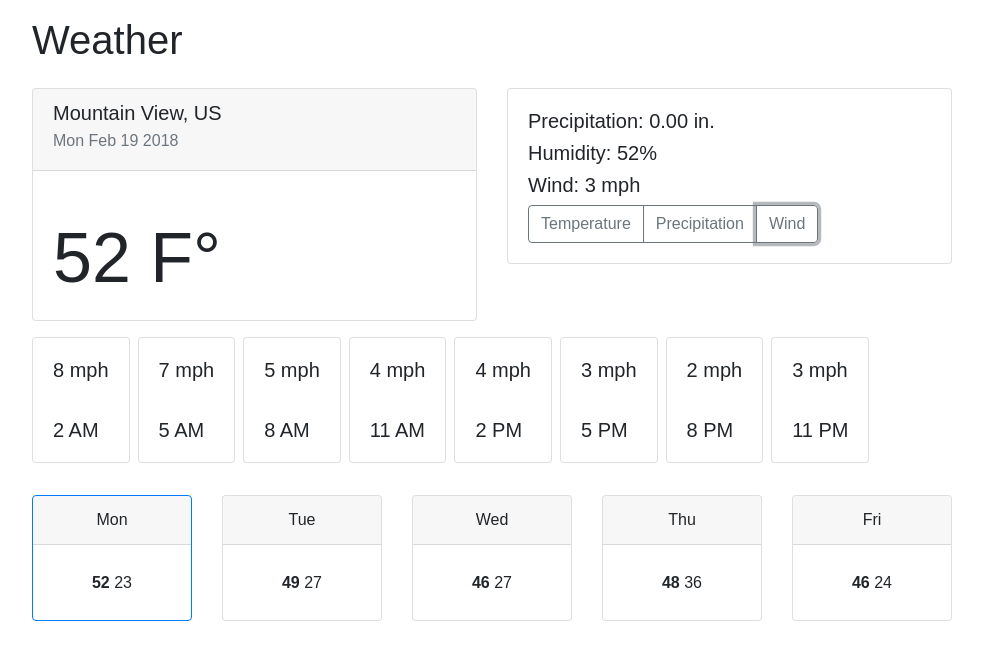
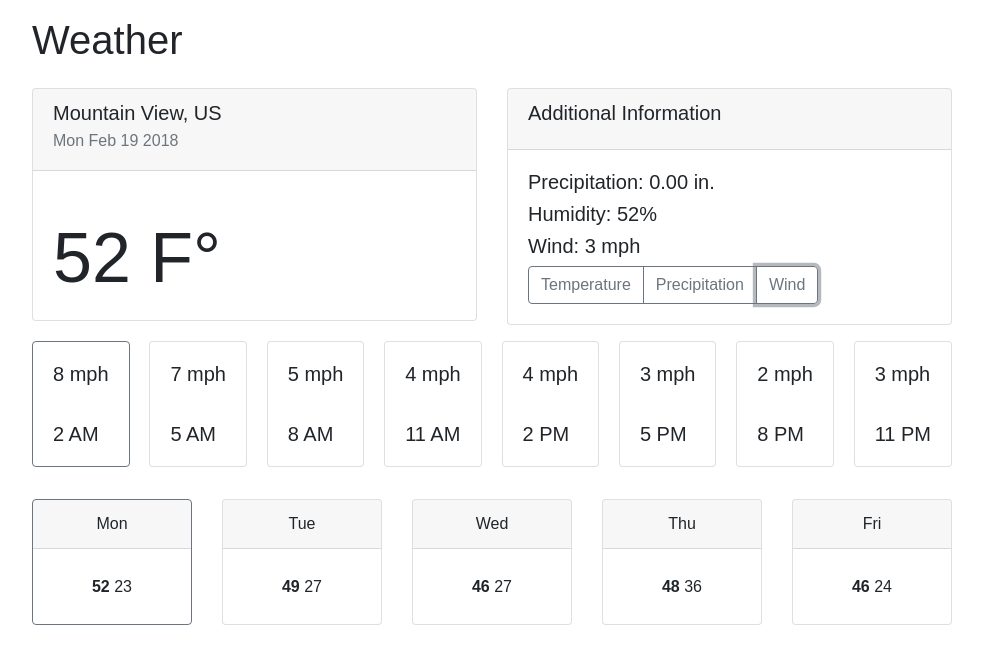
Before and after one commit to jyi468/weather, a React (Create React App) app: page / in a window 1280 px wide. Both pictures are taken after a click on the button "Wind". Shown: the top 664 px of the page, without its empty margins (148-1131 px from the left). Built offline with nearby package versions, Linux system fonts and the light colour scheme; some icons are missing.

Commit message:
Add button label clicking. Fix grid

```diff
--- a/src/components/App.css
+++ b/src/components/App.css
@@ -17,4 +17,5 @@
     font-size: 60px;
     text-align: center;
     width: 100%;
+    color: #6B757D;
 }
--- a/src/components/weatherChart/WeatherChart.tsx
+++ b/src/components/weatherChart/WeatherChart.tsx
@@ -2,8 +2,8 @@ import * as React from "react";
 import {Chart} from 'chart.js';
 import {ChartType, Day, Forecast, TempScale, WeatherState, Wind} from "../../types/types";
 import WeatherUtils from "../../WeatherUtils";
-import {WeatherWind} from "../weatherWind/WeatherWind";
 import {HOUR_LABELS} from "../../constants/constants";
+import WeatherWindContainer from "../../containers/WeatherWindContainer";
 
 export interface ChartProps {
     days: Day[];
@@ -138,6 +138,13 @@ export class WeatherChart extends React.Component<ChartProps, WeatherState> {
                                     const hourIndex = point._index;
                                     changeHour(hourIndex);
                                 }
+                                // Cast to get past type checking for getElementsAtXAxis
+                                let c = this.chart as any;
+                                const xlabel: ChartElement = c.getElementsAtXAxis(e)[0];
+                                if (xlabel) {
+                                    const  hourIndex = xlabel._index;
+                                    changeHour(hourIndex)
+                                }
                             },
                             legend: {
                                 display: false
@@ -179,15 +186,14 @@ export class WeatherChart extends React.Component<ChartProps, WeatherState> {
                         <canvas id="chart" width="400" height="75"></canvas>
                     </div>
                 </div>
-                {(chartType === undefined || chartType === ChartType.Wind) &&
-                <ul className="list-inline">
+                <ul className="list-inline d-flex justify-content-between" style={{display: chartType === ChartType.Wind ? 'block' : 'none'}}>
                     {winds.map((wind, idx) => (
-                            <WeatherWind
+                            <WeatherWindContainer
                                 wind={wind}
                                 index={idx}
                             />
                     ))}
-                </ul>}
+                </ul>
             </div>
         );
     }
--- a/src/components/weatherDay/WeatherDay.tsx
+++ b/src/components/weatherDay/WeatherDay.tsx
@@ -16,7 +16,7 @@ export interface WeatherDayProps {
 export const WeatherDay: React.SFC<WeatherDayProps> = (props) => {
     let {dow, weather, hi, lo, isCurrentDay, scale, selectCurrentDay} = props;
     return (
-        <div className={"card text-center" + (isCurrentDay ? " border-primary" : "")} onClick={selectCurrentDay}>
+        <div className={"card text-center" + (isCurrentDay ? " border-secondary" : "")} onClick={selectCurrentDay}>
             <div className="card-header">
                 {WeatherUtils.getDayOfWeek(dow)}
             </div>
--- a/src/components/weatherSelector/WeatherSelector.tsx
+++ b/src/components/weatherSelector/WeatherSelector.tsx
@@ -13,6 +13,9 @@ export const WeatherSelector: React.SFC<WeatherSelectorProps> = (props) => {
 
     return (
         <div className="card">
+            <div className="card-header">
+                <h5 className="card-title">Additional Information</h5>
+            </div>
             <div className="card-body">
                 <h5 className="card-text">
                     Precipitation: {(precipitation * 0.0393701).toFixed(2)} in.
@@ -39,7 +42,6 @@ export const WeatherSelector: React.SFC<WeatherSelectorProps> = (props) => {
                         type="button"
                         className="btn btn-outline-secondary"
                         onClick={() => selectChartType(ChartType.Wind)}>Wind</button>
-                    {/*<button type="button" className="btn btn-outline-secondary">Humidity</button>*/}
                 </div>
             </div>
         </div>
--- a/src/components/weatherWind/WeatherWind.tsx
+++ b/src/components/weatherWind/WeatherWind.tsx
@@ -1,18 +1,19 @@
 import * as React from 'react';
-import {Wind} from '../../types/types';
 import {HOUR_LABELS} from "../../constants/constants";
+import {WindContainerProps} from "../../containers/WeatherWindContainer";
 
-export interface WindProps {
-    wind: Wind;
-    index: number;
+export interface WindProps extends WindContainerProps{
+    currentHour: number;
+    changeHour: (hourIndex: number) => {}
 }
 
 export const WeatherWind: React.SFC<WindProps> = (props) => {
-    const { wind, index } = props;
+    const { wind, index, currentHour, changeHour } = props;
 
     return (
         <li className="list-inline-item">
-            <div className="card">
+            <div className={'card' + ((currentHour === index) ? ' border-secondary' : '')}
+                 onClick={() => {changeHour(index)}}>
                 <div className="card-body">
                     <h5 className="card-title">
                         {Math.round(wind.speed * 2.23694)} mph
--- /dev/null
+++ b/src/containers/WeatherWindContainer.tsx
@@ -0,0 +1,27 @@
+import * as actions from '../actions/actions';
+import {WeatherState, Wind} from '../types/types';
+import { Action } from 'redux';
+import { connect } from 'react-redux';
+import { ThunkDispatch } from 'redux-thunk';
+import {WeatherWind} from "../components/weatherWind/WeatherWind";
+
+export interface WindContainerProps {
+    wind: Wind;
+    index: number;
+}
+
+export function mapStateToProps({hourIndex}: WeatherState, {wind, index}: WindContainerProps) {
+    return {
+        wind,
+        currentHour: hourIndex,
+        index
+    };
+}
+
+export function mapDispatchToProps(dispatch: ThunkDispatch<WeatherState, void, Action>) {
+    return {
+        changeHour: (hourIndex: number) => dispatch(actions.changeHour(hourIndex))
+    }
+}
+
+export default connect(mapStateToProps, mapDispatchToProps)(WeatherWind);
--- a/src/index.tsx
+++ b/src/index.tsx
@@ -13,7 +13,7 @@ import { createStore, applyMiddleware, Action } from 'redux';
 import { weather } from './reducers/reducers';
 import { WeatherState } from './types/types';
 
-import App from './containers/App';
+import App from './containers/AppContainer';
 import { Provider } from 'react-redux';
 import {default as thunk, ThunkMiddleware} from 'redux-thunk';
 import { createLogger } from 'redux-logger';
```
Also changed, not shown: src/containers/AppContainer.tsx (renamed from src/containers/App.tsx).
